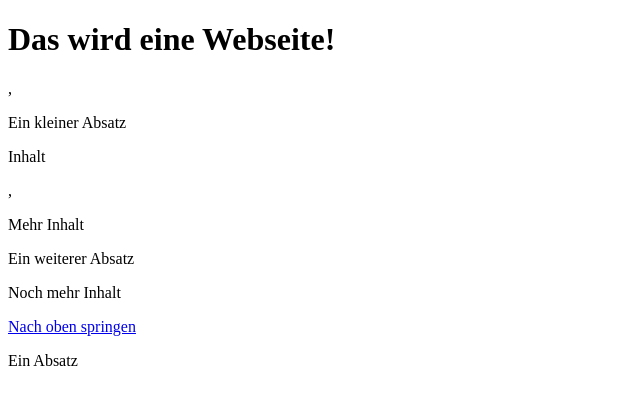
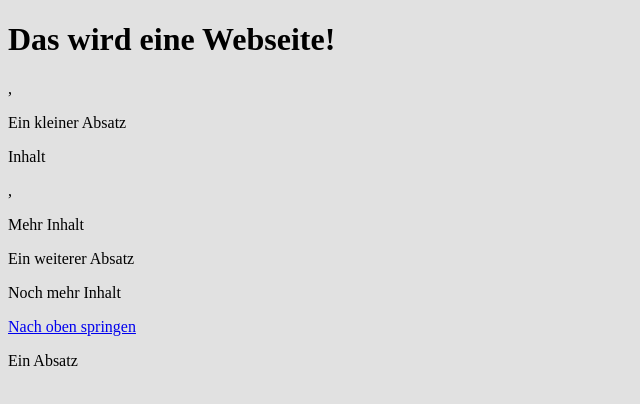
Before and after one commit to earlyb7rd/MyProject, a plain HTML site: page index.html in a window 1280 px wide. Shown: the whole page, without its empty margins (0-640 px from the left). Drawn offline with Linux system fonts and the light colour scheme.

Commit message:
Another color change

```diff
--- a/index.html
+++ b/index.html
@@ -5,7 +5,7 @@
 <meta name="viewport" content="width=device-width, initial-scale=1.0" />
 <title>Homepage Rex</title>
 </head>
-<body style="background-color: rgb(255, 255, 255)">
+<body style="background-color: rgb(225, 225, 225)">
 <h1>Das wird eine Webseite!</h1>,
 <p>Ein kleiner Absatz<p>
 <p>Inhalt</p>,
```
